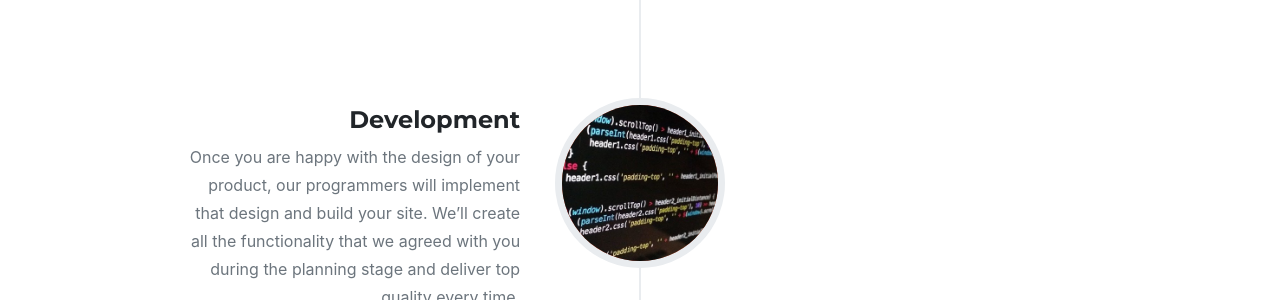
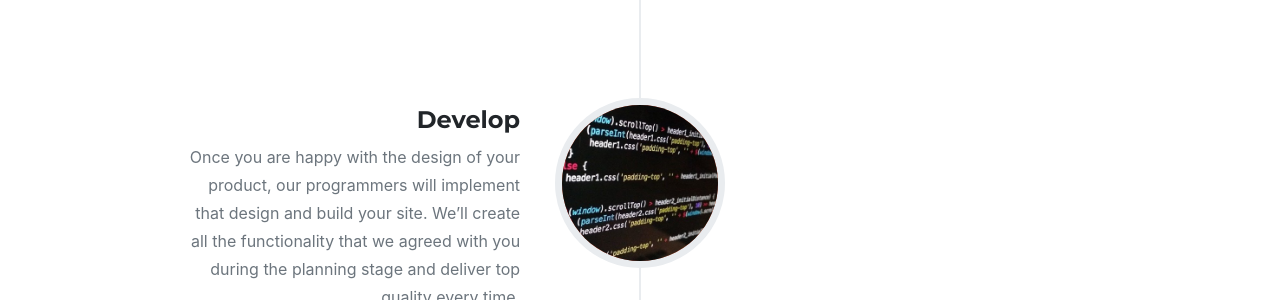
Before and after one commit to nosixtechnologies/main-site, a Jekyll site: the page built from index.md, in a window 1280 px wide and 900 px high, scrolled down 3461 px. Shown: the part 155-455 px from the top of the window. Built offline with Jekyll 4.4.1, drawn with Linux system fonts in a browser that asks for light colours; some web fonts are replaced.

```diff
--- a/_data/sitetext.yml
+++ b/_data/sitetext.yml
@@ -84,11 +84,11 @@ en: &DEFAULT_EN
         desc: "Once the plan is set, our team of designers will take the task to develop a layout for your site, app or web solution. After the design is completed we’ll get you to sign off on it and we will implement it."
         image: assets/img/timeline/design.jpg
         alt:
-      - title: "Development"
+      - title: "Develop"
         # year: "2019"
         desc: "Once you are happy with the design of your product, our programmers will implement that design and build your site. We’ll create all the functionality that we agreed with you during the planning stage and deliver top quality every time."
         image: assets/img/timeline/develop.jpg
-        alt: Development
+        alt: Develop
       - title: "Test"
         # year: "2009-2011"
         desc: "Finally, we move into the testing phase of the project. We’ll test your site in conjunction with you. Once you’re happy with the functionality of your web site, we’ll ask you to sign off on the project."
```
Also changed, not shown: _portfolio/carprix.md (+1 -1 lines), _portfolio/nobolo.md (+1 -1 lines), assets/img/header-main.jpg, assets/img/portfolio/04-thumbnail.jpg (deleted), assets/img/portfolio/05-thumbnail.jpg (deleted), assets/img/portfolio/Carprix main.png (added), assets/img/portfolio/nobolo-main.jpeg (added).
